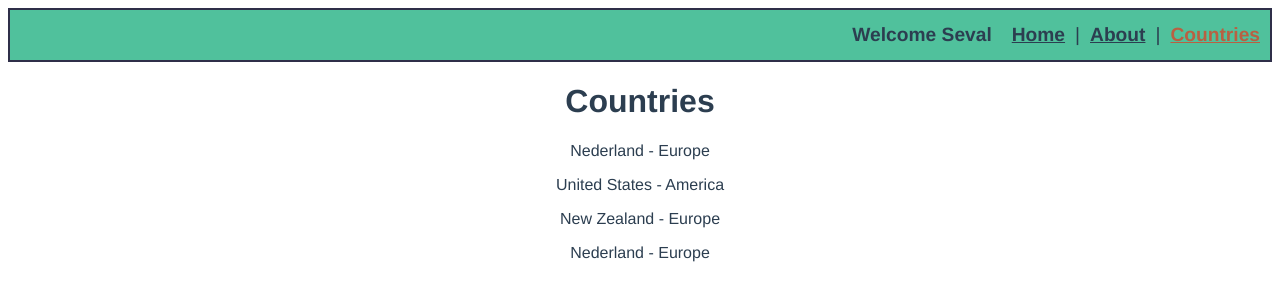
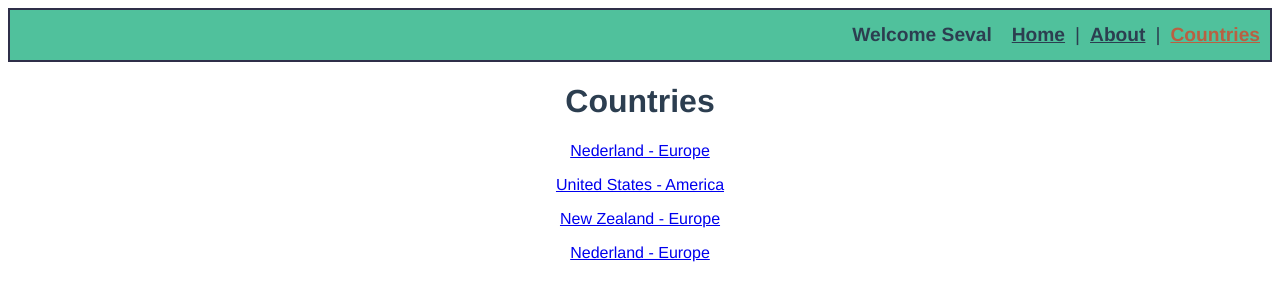
Before and after one commit to sevalyy/Vue-Cli-Tutorial, a Vue app: page /countries in a window 1280 px wide. Shown: the top 300 px of the page. Built offline with nearby package versions, Linux system fonts and the light colour scheme.

Commit message:
link added for   details page

```diff
--- a/src/views/CountriesView.vue
+++ b/src/views/CountriesView.vue
@@ -1,7 +1,9 @@
 <template>
   <h1>Countries</h1>
   <div v-for="country in countries" :key="country.id">
-    <p>{{ country.country }} - {{ country.continent }}</p>
+    <router-link :to="{ name: 'countryDetails', params: { id: country.id } }">
+      <p>{{ country.country }} - {{ country.continent }}</p>
+    </router-link>
   </div>
 </template>
 
```
